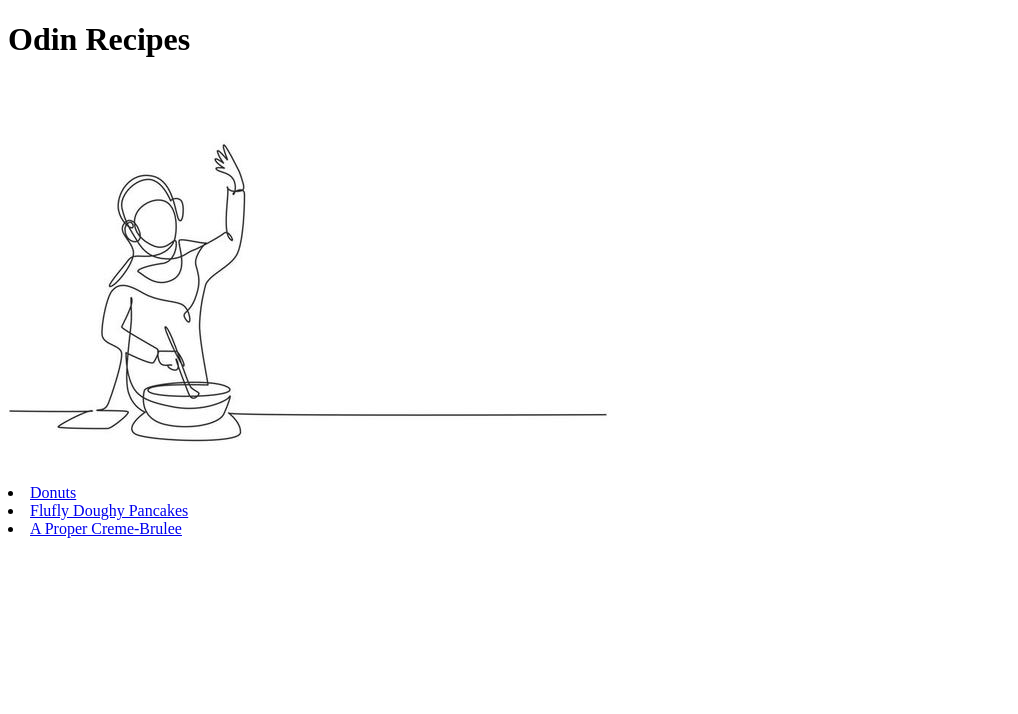
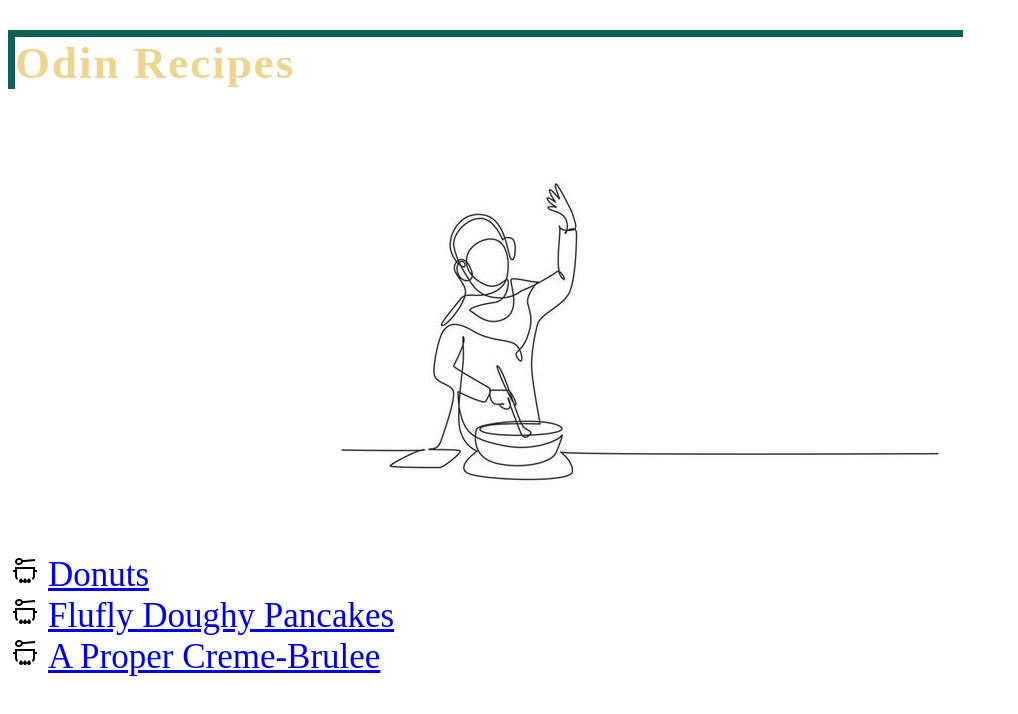
Before and after one commit to EdGoCu/odin-recipes, a plain HTML site: page index.html in a window 1280 px wide. Shown: the whole page, without its empty margins (0-1018 px from the left). Drawn offline with Linux system fonts and the light colour scheme.

Commit message:
Add style.css.Basic CSS.Small visual improvement

```diff
--- a/index.html
+++ b/index.html
@@ -3,13 +3,17 @@
 <html lang="eng">
     <head>
         <meta charset="UTF-8">
+        <link rel="stylesheet" href="./style.css">
         <title>Odin Recipes</title>
     </head>
 
     <body>
-        <h1>Odin Recipes</h1>
-        <img src="./img/kitchen.jpg"
-        <ul>
+        <h1 id="header" class="hd">Odin Recipes</h1>
+        <img class="ima" src="./img/kitchen.jpg">
+
+<!-- Created a special class for front page images named "ima"-->
+
+        <ul class="menu">
             <li><a href="./recipes/donuts.html">Donuts</a></li>
             <li><a href="./recipes/pancakes.html">Flufly Doughy Pancakes</a></li>
             <li><a href="./recipes/creme-brulee.html">A Proper Creme-Brulee</a></li>
--- /dev/null
+++ b/style.css
@@ -0,0 +1,31 @@
+#header{
+    border: 2mm inset hsl(170, 77%, 40%);
+    border-bottom: hidden;
+    border-right: hidden;
+    width: 75%;
+}
+
+.hd{
+    font-size: 45px;
+    letter-spacing: 2px;
+    color: rgba(233, 203, 119, 0.822);
+}
+
+.ima{
+    height: auto;
+    width: 600px;
+    display: block;
+    margin-left: auto;
+    margin-right: auto;
+}
+
+.ima.subima{
+    border-radius: 12px;
+}
+
+/*testing chaining sectors*/
+
+.menu{
+    font-size: 35px;
+    list-style-image: url(./img/pan.png);
+}
```
Also changed, not shown: recipes/creme-brulee.html (+3 -2 lines), recipes/donuts.html (+3 -2 lines), recipes/pancakes.html (+3 -2 lines), img/pan.png (added).
